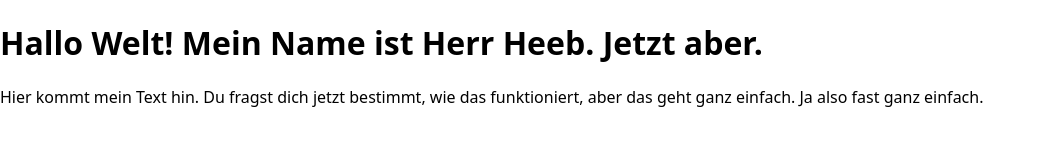
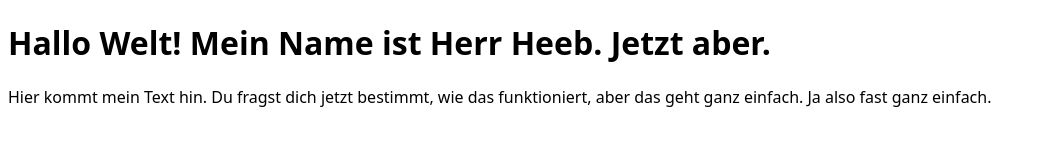
Before and after one commit to Heeb33/meine-webseite, a plain HTML site: page index.html in a window 1280 px wide. Shown: the whole page, without its empty margins (0-1053 px from the left). Drawn offline with Linux system fonts and the light colour scheme.

Commit message:
Update styles.css

```diff
--- a/styles.css
+++ b/styles.css
@@ -1,2 +1,2 @@
 /* Starte hier. Beispiel: ändere die Hintergrundfarbe. */
-body { margin: 0; font-family: system-ui, -apple-system, Segoe UI, Roboto, sans-serif; }
+body { margin: FE6F5E; font-family: system-ui, -apple-system, Segoe UI, Roboto, sans-serif; }
```
